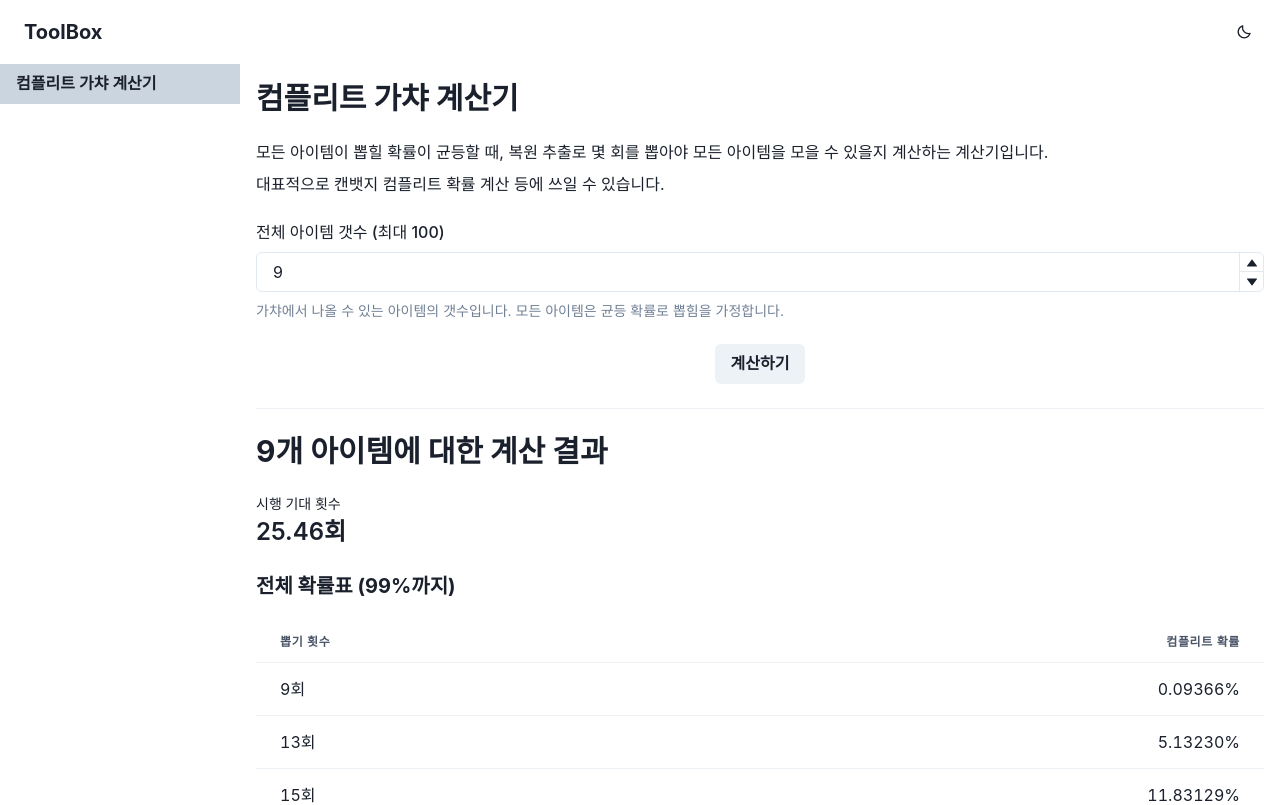
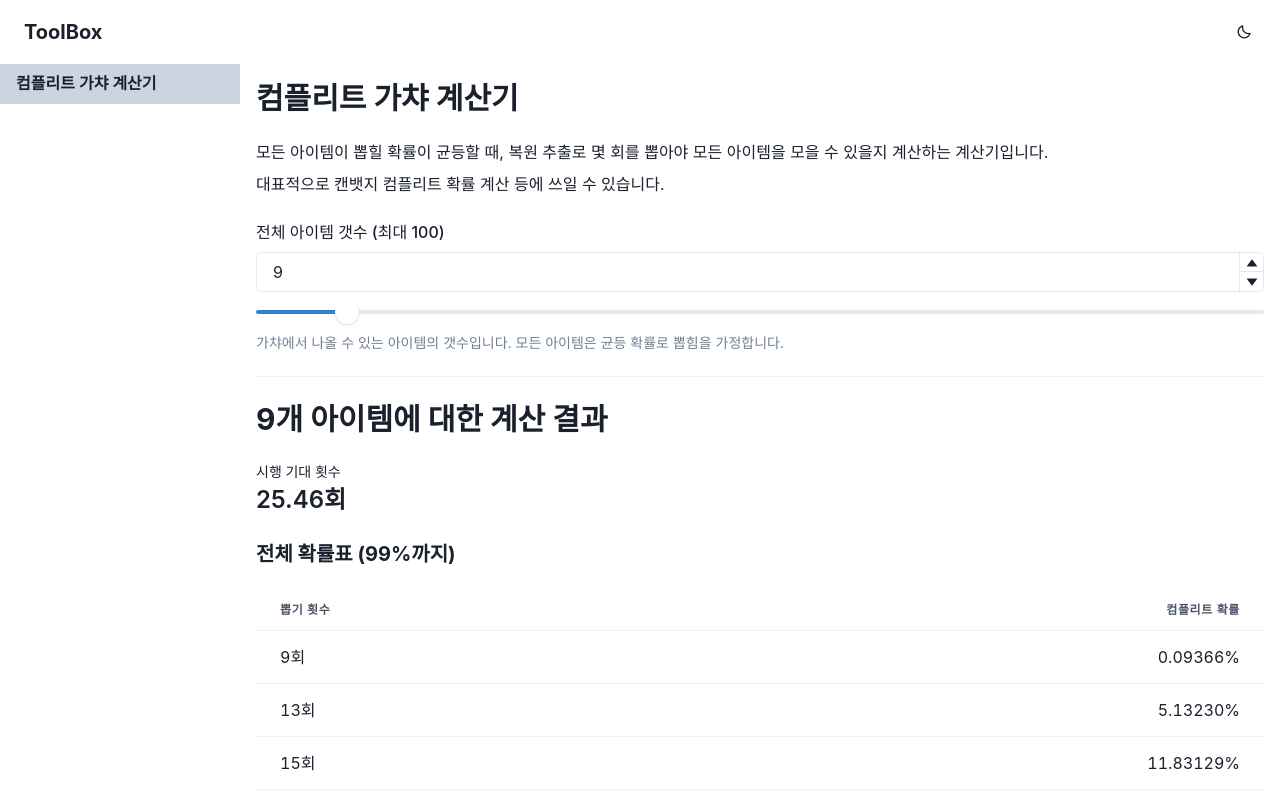
Before and after one commit to loveliveall/tools, a React app: page /ccp-normal in a window 1280 px wide. Shown: the top 805 px of the page. Built offline with nearby package versions, Linux system fonts and the light colour scheme.

Commit message:
Add slider and apply cap on code level

```diff
--- a/src/pages/ccp-normal/index.tsx
+++ b/src/pages/ccp-normal/index.tsx
@@ -1,7 +1,5 @@
 import React from 'react';
 import {
-  Button,
-  Center,
   Divider,
   FormControl,
   FormLabel,
@@ -12,6 +10,10 @@ import {
   NumberInputStepper,
   NumberIncrementStepper,
   NumberDecrementStepper,
+  Slider,
+  SliderTrack,
+  SliderFilledTrack,
+  SliderThumb,
   Stack,
   Stat,
   StatLabel,
@@ -90,7 +92,12 @@ function getProbTable(itemCount: number) {
 function CCPNormal() {
   const [inputStr, setInputStr] = React.useState('9');
   const [inputNum, setInputNum] = React.useState(9);
-  const [itemCount, setItemCount] = React.useState(9);
+  const itemCount = (() => {
+    if (Number.isNaN(inputNum)) return 1;
+    if (inputNum < 1) return 1;
+    if (inputNum > 100) return 100;
+    return inputNum;
+  })();
   const probTable = getProbTable(itemCount);
   return (
     <Stack spacing={6}>
@@ -101,6 +108,7 @@ function CCPNormal() {
       </Stack>
       <FormControl id="item-count">
         <FormLabel>전체 아이템 갯수 (최대 100)</FormLabel>
+        <Stack>
           <NumberInput
             min={1}
             max={100}
@@ -116,13 +124,22 @@ function CCPNormal() {
               <NumberDecrementStepper />
             </NumberInputStepper>
           </NumberInput>
+          <Slider
+            focusThumbOnChange={false}
+            value={inputNum}
+            onChange={(value) => {
+              setInputNum(value);
+              setInputStr(String(value));
+            }}
+          >
+            <SliderTrack>
+              <SliderFilledTrack />
+            </SliderTrack>
+            <SliderThumb boxSize={6} />
+          </Slider>
+        </Stack>
         <FormHelperText>가챠에서 나올 수 있는 아이템의 갯수입니다. 모든 아이템은 균등 확률로 뽑힘을 가정합니다.</FormHelperText>
       </FormControl>
-      <Center>
-        <Button onClick={() => setItemCount(Number.isNaN(inputNum) ? 0 : inputNum)}>
-          계산하기
-        </Button>
-      </Center>
       <Divider />
       <Heading size="lg">{`${itemCount}개 아이템에 대한 계산 결과`}</Heading>
       <Stat>
```
Lines whose indentation alone changed are shown as unchanged.
